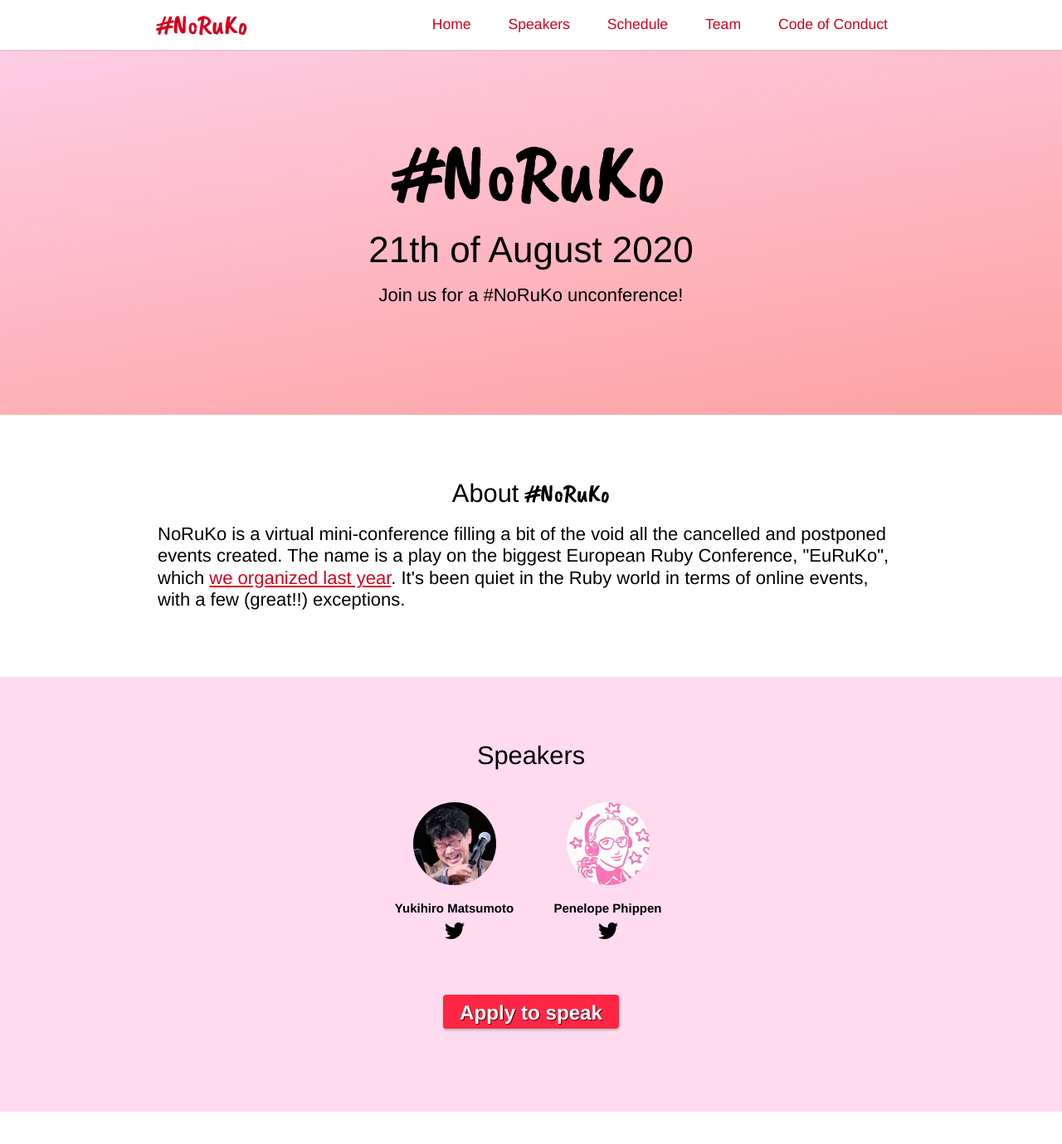
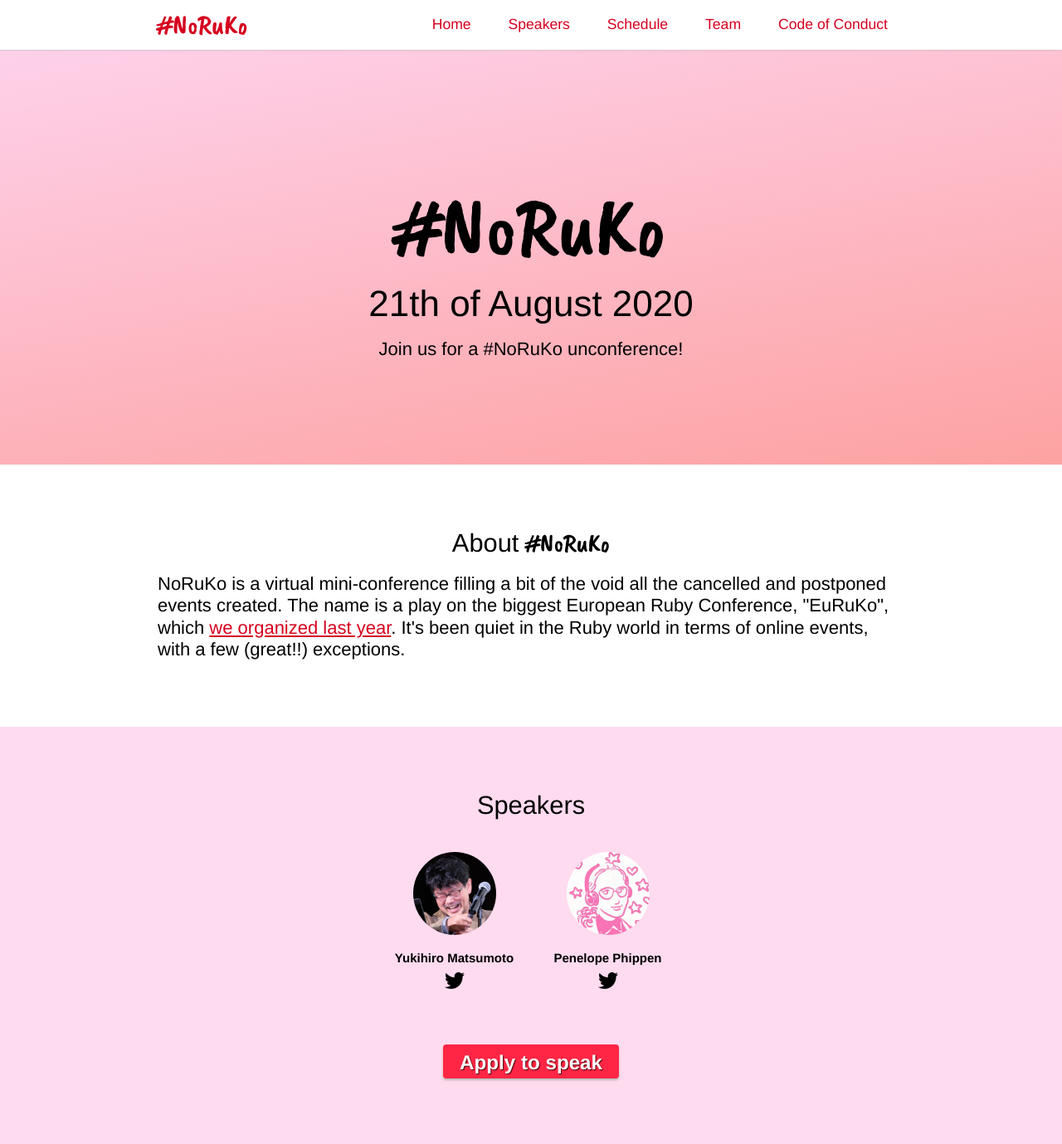
Before and after one commit to rubynl/noruko.org, a Jekyll site: the page built from index.html, in a window 1280 px wide and 1400 px high. Shown: the top 1379 px of the window at 83% size. Built offline with Jekyll 4.4.1, drawn with Linux system fonts in a browser that asks for light colours.

Commit message:
Add video placeholder and tweak hero height
I forgot 60px of header is also taken into account for the header at the
top, so it needs less spacing.

```diff
--- a/_sass/_main.sass
+++ b/_sass/_main.sass
@@ -5,6 +5,7 @@
 $grey-color: #515151      // Grey
 $dark-color: #1a1a1a      // close to black color
 $container-width: 900px
+$header-height: 60px
 $font-family: Helvetica, Arial, sans-serif
 $logo-font-family: "Caveat Brush", $font-family
 
@@ -23,6 +24,7 @@
   line-height: 1.374em
 
 body
+  padding-top: $header-height
   color: $font-color
   background: #fff
 
--- a/_sass/components/_header.sass
+++ b/_sass/components/_header.sass
@@ -4,8 +4,8 @@
   left: 0
   right: 0
 
-  height: 60px
-  max-height: 60px
+  height: $header-height
+  max-height: $header-height
 
   background-color: #FFF
   box-shadow: 0px 0px 3px #b5b5b5
@@ -121,7 +121,7 @@
     .navigation
       display: none
       position: absolute
-      top: 60px
+      top: $header-height
       left: 0
       right: 0
       padding: 20px 0
--- a/_sass/components/_hero.sass
+++ b/_sass/components/_hero.sass
@@ -1,8 +1,8 @@
 .hero
-  padding: 160px 0
+  padding: 160px 0 120px 0
   display: flex
   justify-content: center
-  height: 500px
+  min-height: 500px
 
   text-align: center
 
@@ -24,6 +24,9 @@
   .description
     margin-top: 10px
 
+  .video
+    margin-top: 20px
+
   @media (max-width: $container-width - 40px)
     padding:
       left: 20px
--- a/_sass/components/_section.sass
+++ b/_sass/components/_section.sass
@@ -5,7 +5,6 @@
     margin-bottom: 20px
 
 .section-page
-  padding-top: 160px
 
   h1
     margin-bottom: 50px
--- a/index.html
+++ b/index.html
@@ -9,6 +9,9 @@
         <h1>#NoRuKo</h1>
         <p class="date">21th of August 2020</p>
         <p class="description">Join us for a #NoRuKo unconference!</p>
+        <!-- <div class="video"> -->
+        <!--   Insert video HTML here -->
+        <!-- </div> -->
       </div>
     </div>
   </div>
```
